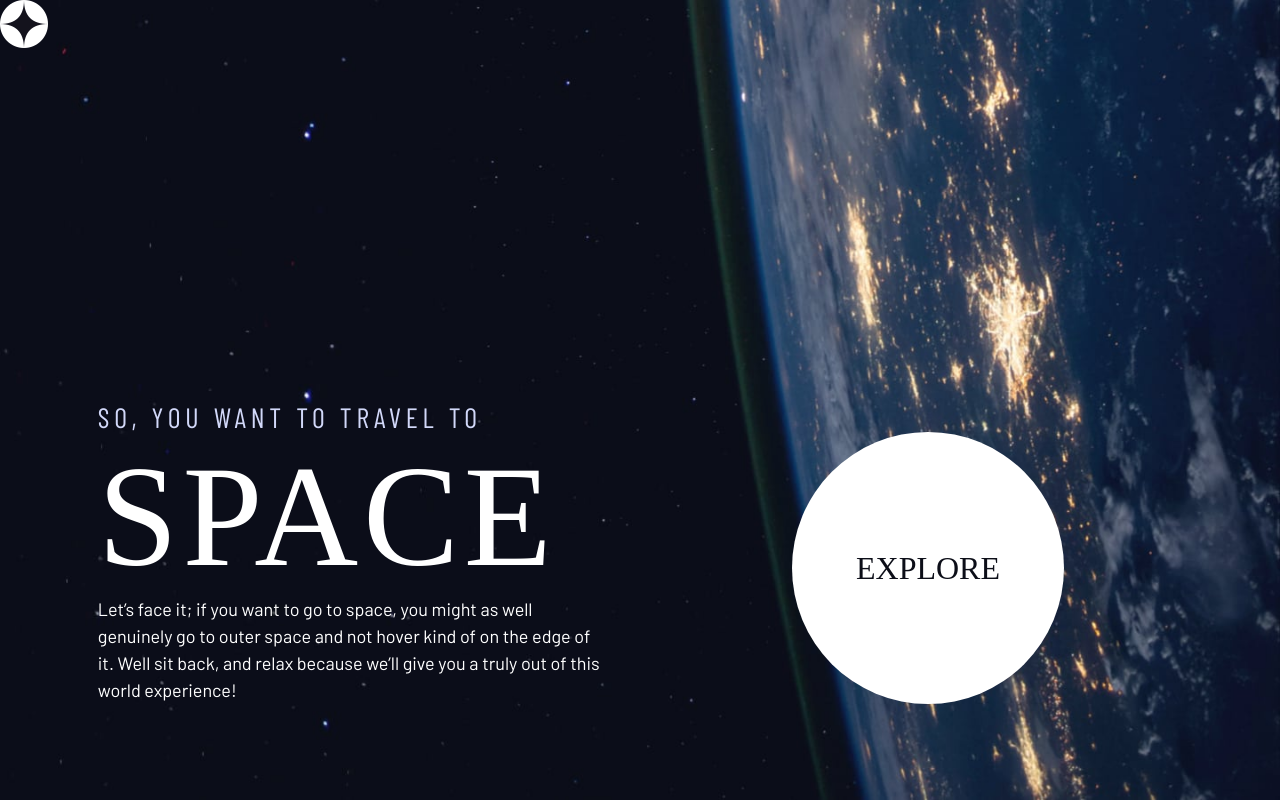
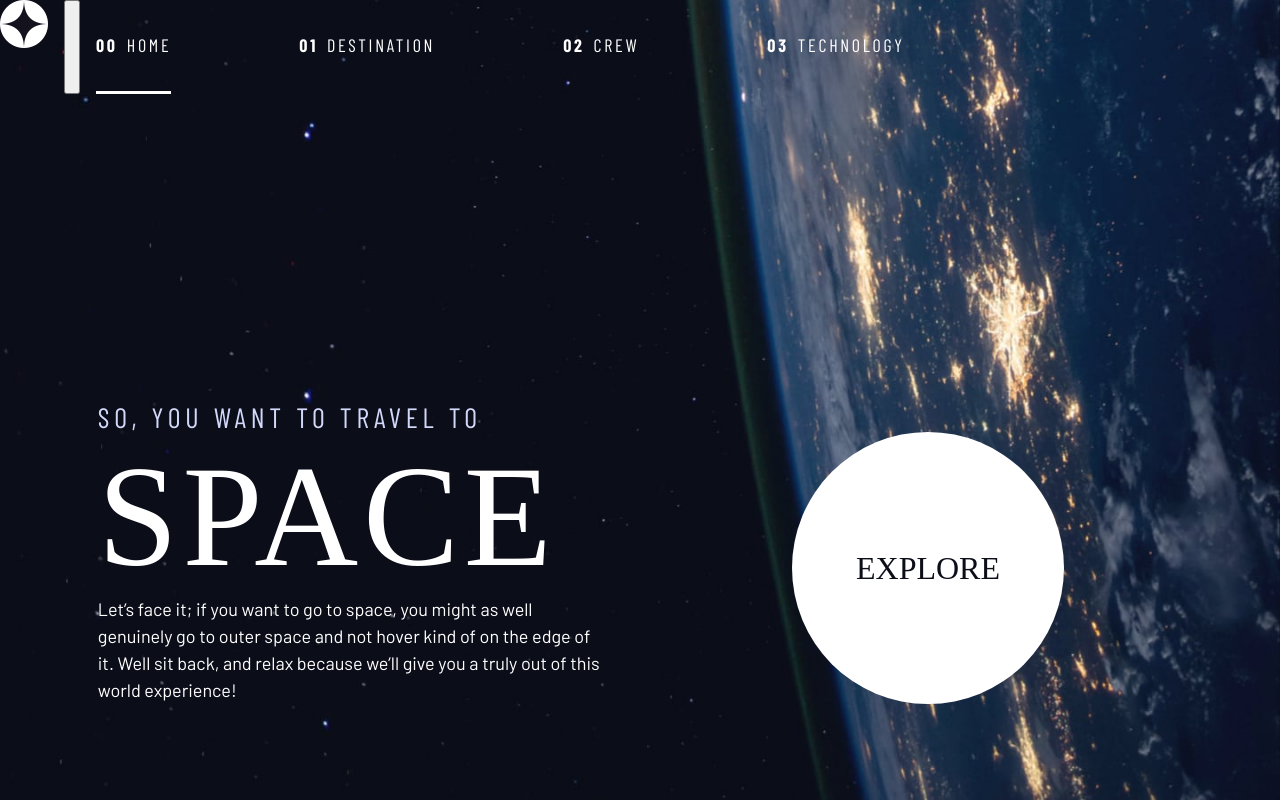
Before and after one commit to Irene-Jurna/space-app, an Angular app: page / in a window 1280 px wide. Built offline with nearby package versions, Linux system fonts and the light colour scheme; a web font is replaced by a local one.

Commit message:
start navigatie accessible maken

```diff
--- a/src/homepage/homepage.component.html
+++ b/src/homepage/homepage.component.html
@@ -1,16 +1,17 @@
 <div class="home">
-    <header class="primary-header">
+    <header class="primary-header flex">
         <div>
             <img src="assets/shared/logo.png" alt="space tourism logo" class="logo" />
         </div>
-        <!-- <nav>
-            <ul class="primary-navigation underline-indicators flex">
+        <button class="mobile-nav-toggle" aria-controls="primary-navigation"><span class="sr-only" aria-expanded="false">Menu</span></button>
+        <nav>
+            <ul id="primary-navigation" class="primary-navigation underline-indicators flex">
                 <li class="active"><a class="ff-sans-cond uppercase text-white letter-spacing-2" href=""><span>00</span>Home</a>
                 <li><a class="ff-sans-cond uppercase text-white letter-spacing-2" href="design"><span>01</span>Destination</a>
                 <li><a class="ff-sans-cond uppercase text-white letter-spacing-2" href="design"><span>02</span>Crew</a>
                 <li><a class="ff-sans-cond uppercase text-white letter-spacing-2" href="design"><span>03</span>Technology</a>
             </ul>
-        </nav> -->
+        </nav>
     </header>
 
     <div class="grid-container grid-container--home">
```
